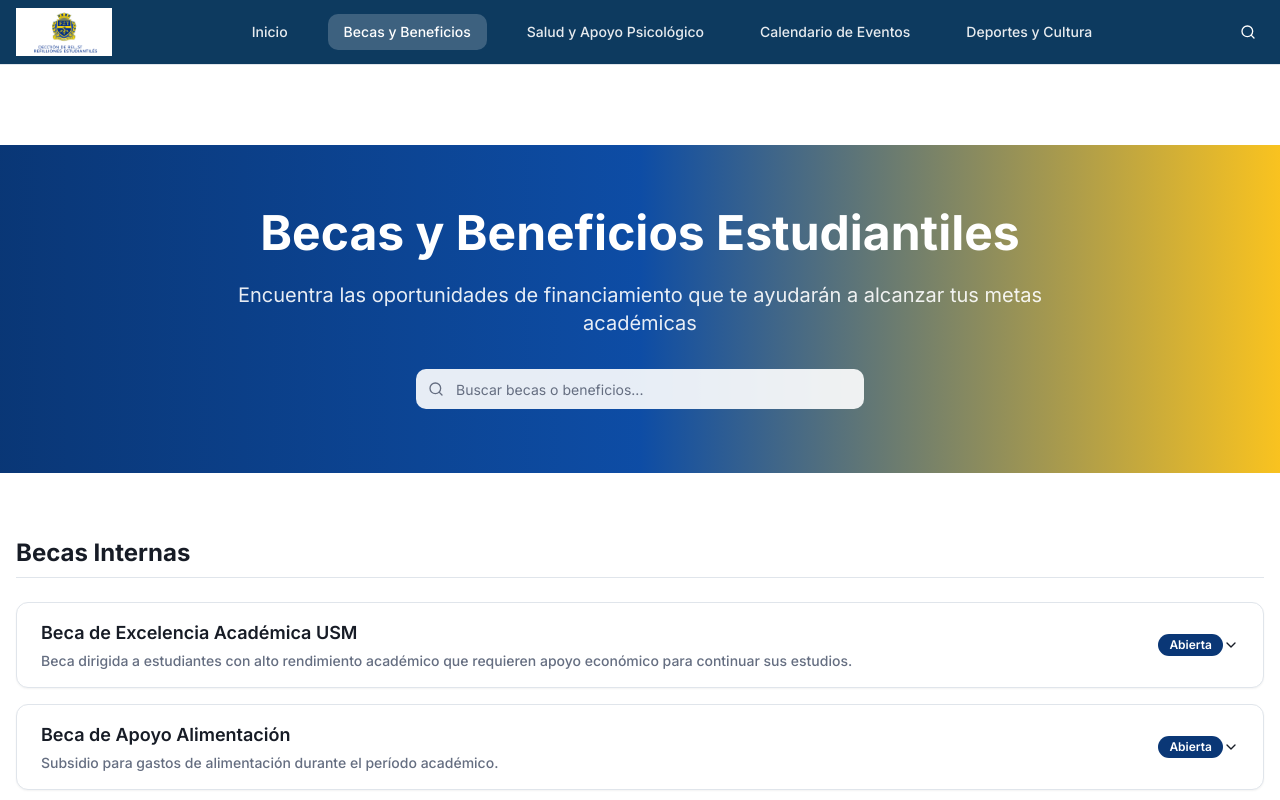
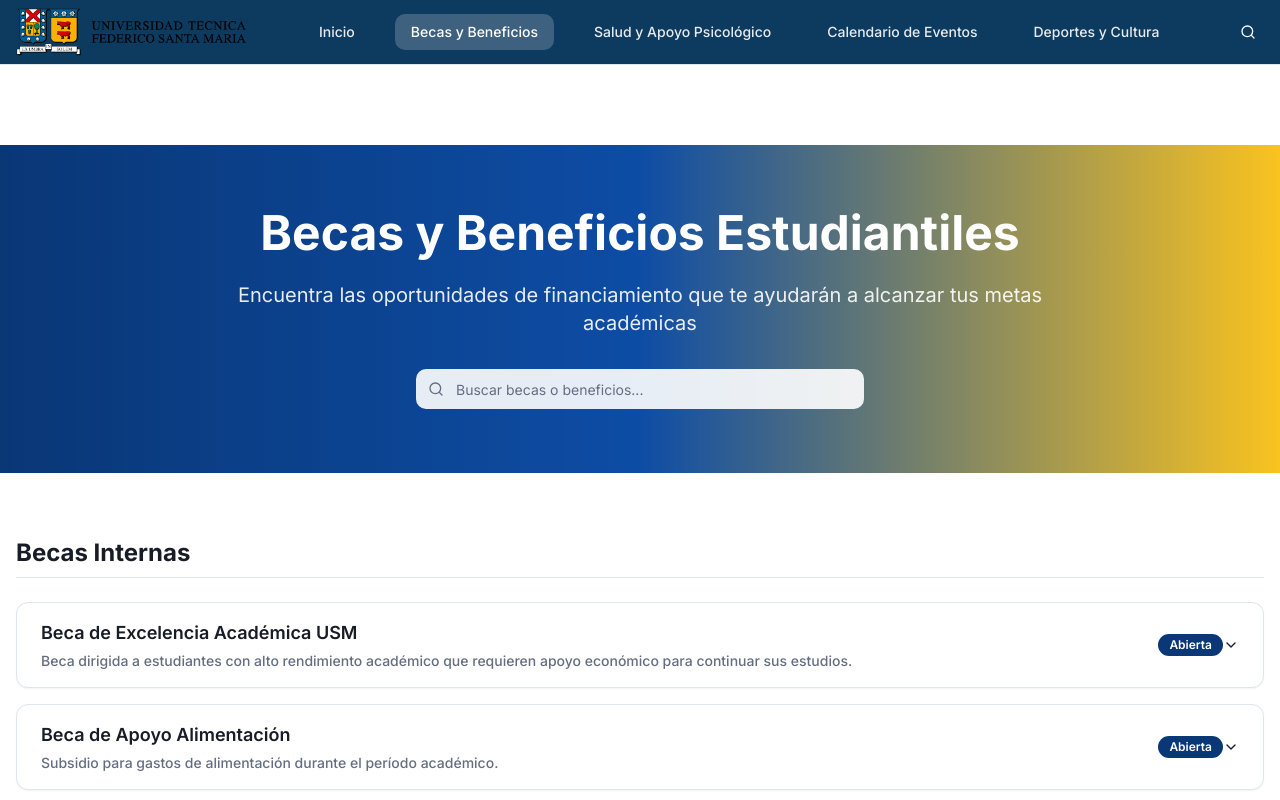
Before and after one commit to 4L3BKN/rree-usm, a React (Vite) app: page /becas in a window 1280 px wide. Shown: the top 800 px of the page. Built offline with nearby package versions, Linux system fonts and the light colour scheme; the HTML template or start-up script is replaced by a standard one.

Commit message:
Update header logo

```diff
--- a/src/components/layout/Header.tsx
+++ b/src/components/layout/Header.tsx
@@ -4,7 +4,7 @@ import { Button } from "@/components/ui/button";
 import { Input } from "@/components/ui/input";
 import { Link, useLocation } from "react-router-dom";
 import { useToast } from "@/hooks/use-toast";
-import logoRREE from "@/assets/logo-rree-usm.png";
+import logoUSM from "@/assets/logo-usm.png";
 
 const navigation = [
   { name: "Inicio", href: "/" },
@@ -40,8 +40,8 @@ export function Header() {
           {/* Logo */}
           <Link to="/" className="flex items-center hover-scale">
             <img
-              src={logoRREE}
-              alt="Dirección de Relaciones Estudiantiles USM"
+              src={logoUSM}
+              alt="Universidad Técnica Federico Santa María"
               className="h-12 w-auto"
             />
           </Link>
```
Also changed, not shown: src/assets/logo-usm.png (added).
